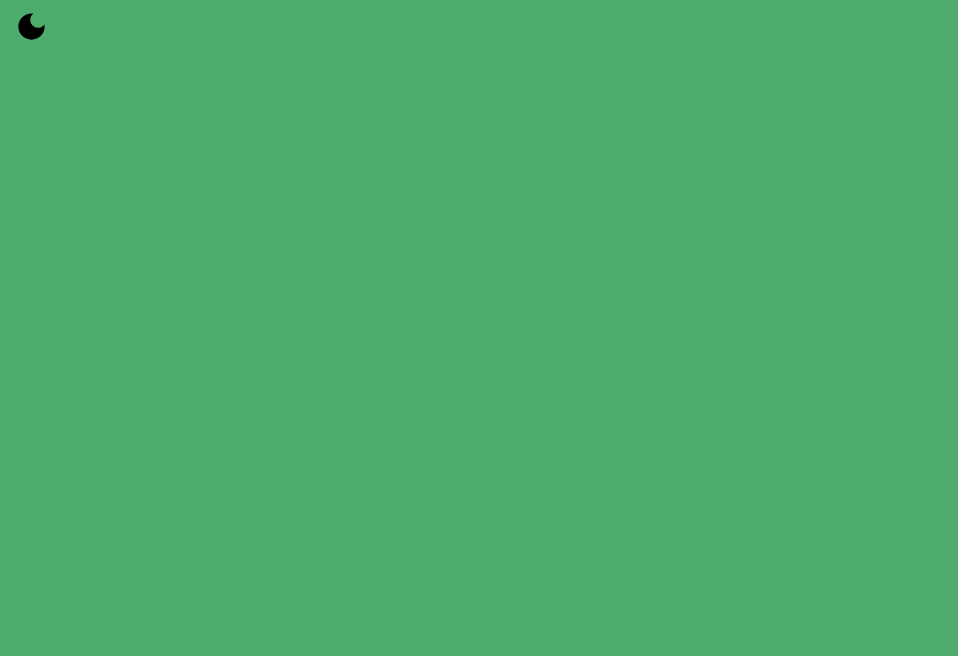
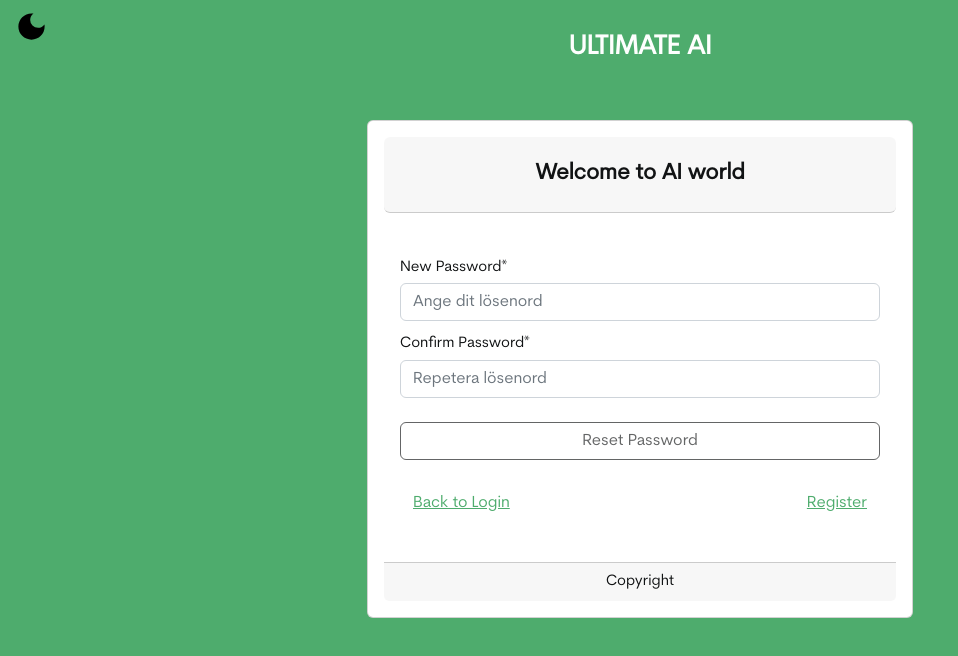
Before and after one commit to Marco30/Maverick, an Angular app in the folder CodeRed/: page /authView/reset/1 in a window 1280 px wide. Before the commit this address led to /. Shown: the top 656 px of the page, without its empty margins (0-958 px from the left). Built offline with nearby package versions, Linux system fonts and the light colour scheme.

Commit message:
Add validations

```diff
--- a/CodeRed/src/app/authentication-view/authentication-view.component.html
+++ b/CodeRed/src/app/authentication-view/authentication-view.component.html
@@ -38,7 +38,10 @@
               Register
             </button>
             <button
-              *ngIf="currentView !== VIEWS.resetPasswordRequest"
+              *ngIf="
+                currentView !== VIEWS.resetPasswordRequest &&
+                currentView !== VIEWS.resetPassword
+              "
               type="button"
               class="btn btn-link custom-link-color"
               (click)="setView(VIEWS.resetPasswordRequest)"
--- a/CodeRed/src/app/authentication-view/authentication-view.component.ts
+++ b/CodeRed/src/app/authentication-view/authentication-view.component.ts
@@ -18,8 +18,15 @@ export class AuthenticationViewComponent {
   currentView: ViewsType = this.VIEWS.login;
   constructor(private router: Router) {
     console.log('url: ', this.router.url);
+    if (this.router.url.includes('reset')) {
+      this.currentView = VIEWS.resetPassword;
+    }
   }
   setView(view: ViewsType) {
+    if (this.currentView === VIEWS.resetPassword) {
+      this.router.navigate(['authView']);
+      return;
+    }
     this.currentView = view;
   }
 }
--- a/CodeRed/src/app/authentication-view/register/register.component.html
+++ b/CodeRed/src/app/authentication-view/register/register.component.html
@@ -1,4 +1,4 @@
-<form (ngSubmit)="register()" #registerForm="ngForm">
+<form (ngSubmit)="register()" #registerform #registerForm="ngForm">
   <h3 class="h2-size text-center">Register</h3>
   <div class="form-group pb-2">
     <label for="socialSecurityNumber" class="py-1">Personnummer*</label>
@@ -17,7 +17,7 @@
   </div>
 
   <div class="form-group pb-2">
-    <label for="name" class="py-1">Name</label>
+    <label for="name" class="py-1">Full Name*</label>
     <input
       type="text"
       class="form-control"
@@ -25,7 +25,14 @@
       name="name"
       [(ngModel)]="registerData.fullName"
       required
+      #fullNameControl="ngModel"
     />
+    <p
+      class="text-danger help-block my-2"
+      *ngIf="fullNameControl.errors?.['required'] && fullNameControl.touched"
+    >
+      First name is required
+    </p>
   </div>
 
   <div class="form-group pb-2">
@@ -37,9 +44,77 @@
       name="email"
       [(ngModel)]="registerData.email"
       required
+      #emailControl="ngModel"
     />
+    <p
+      class="text-danger help-block my-2"
+      *ngIf="emailControl.errors?.['required'] && emailControl.touched"
+    >
+      Email is required
+    </p>
   </div>
 
+  <div class="form-group has-error pb-2">
+    <label for="city" class="py-1">City*</label>
+    <input
+      required
+      type="text"
+      class="form-control input-line"
+      id="city"
+      placeholder="Stad"
+      [(ngModel)]="registerData.address.city"
+      name="city"
+      #cityControl="ngModel"
+    />
+
+    <p
+      class="help-block text-danger my-2"
+      *ngIf="cityControl.errors?.['required'] && cityControl.touched"
+    >
+      City is required
+    </p>
+  </div>
+  <div class="form-group has-error pb-2">
+    <label for="street" class="py-1">Street*</label>
+    <input
+      required
+      type="text"
+      class="form-control input-line"
+      id="street"
+      placeholder="Gata"
+      [(ngModel)]="registerData.address.street"
+      name="street"
+      #streetControl="ngModel"
+    />
+
+    <p
+      class="help-block text-danger my-2"
+      *ngIf="streetControl.errors?.['required']&& streetControl.touched"
+    >
+      Street is required
+    </p>
+  </div>
+
+  <div class="form-group has-error pb-2">
+    <label for="zipCode" class="py-1">Zip Code*</label>
+    <input
+      required
+      type="text"
+      class="form-control input-line"
+      id="zipCode"
+      placeholder="ZipCode"
+      [(ngModel)]="registerData.address.zipCode"
+      name="zipCode"
+      #zipCodeControl="ngModel"
+    />
+
+    <p
+      class="help-block text-danger my-2"
+      *ngIf="zipCodeControl.errors?.['required'] && zipCodeControl.touched"
+    >
+      ZipCode is required
+    </p>
+  </div>
   <div class="form-group pb-2">
     <label for="password" class="py-1">Password</label>
     <input
@@ -55,15 +130,53 @@
   <div class="form-group pb-2">
     <label for="password_confirmation" class="py-1">Confirm Password</label>
     <input
+      required
       type="password"
-      class="form-control"
-      id="password_confirmation"
-      name="password_confirmation"
+      class="form-control input-line"
+      id="confirmPassword"
+      placeholder="Repetera lösenord"
       [(ngModel)]="passwordConfirmation"
-      required
+      name="confirmPassword"
+      #confirmPassword="ngModel"
+      (ngModelChange)="checkSame($event)"
     />
   </div>
-  <p>
+  <p
+    class="text-danger help-block my-2"
+    *ngIf="confirmPassword.errors?.['required'] && confirmPassword.touched"
+  >
+    Required field
+  </p>
+  <p class="text-danger help-block my-2" *ngIf="noMatchPasswords === true">
+    Passwords don't match
+  </p>
+  <div class="form-group pb-2">
+    <input
+      #AgreeMarketing
+      name="agreeMarketing"
+      type="checkbox"
+      class="p-1"
+      id="agreeMarketing"
+      (change)="onAgreeMarketingChanged(AgreeMarketing.checked)"
+      [checked]="registerData.agreeMarketing"
+    />
+    <label class="ms-2" for="agreeMarketing">Agree Marketing</label>
+  </div>
+  <div class="form-group pb-2">
+    <input
+      #SubscribeToEmailNotification
+      name="SubscribeToEmailNotification"
+      type="checkbox"
+      class="p-1"
+      id="SubscribeToEmailNotification"
+      (change)="onSubscribeToEmailChanged(SubscribeToEmailNotification.checked)"
+      [checked]="registerData.subscribeToEmailNotification"
+    />
+    <label class="ms-2" for="SubscribeToEmailNotification"
+      >Subscribe to email notification</label
+    >
+  </div>
+  <p class="my-2">
     By registering you agree to the Doot
     <span class="custom-link-color" role="button"> Terms of use </span>
   </p>
--- a/CodeRed/src/app/authentication-view/register/register.component.ts
+++ b/CodeRed/src/app/authentication-view/register/register.component.ts
@@ -1,4 +1,5 @@
-import { Component } from '@angular/core';
+import { Component, ViewChild } from '@angular/core';
+import { NgForm } from '@angular/forms';
 import { Router } from '@angular/router';
 import { Register } from 'src/app/model/register/register';
 import { AuthenticationService } from 'src/app/service/authentication/authentication.service';
@@ -9,6 +10,7 @@ import { AuthenticationService } from 'src/app/service/authentication/authentica
   styleUrls: ['./register.component.css'],
 })
 export class RegisterComponent {
+  @ViewChild('registerform', { static: false }) registerform!: NgForm;
   constructor(
     private authenticationService: AuthenticationService,
     private router: Router
@@ -18,8 +20,8 @@ export class RegisterComponent {
     fullName: '',
     firstName: '',
     lastName: '',
-    agreeMarketing: false,
-    subscribeToEmailNotification: false,
+    agreeMarketing: true,
+    subscribeToEmailNotification: true,
     email: '',
     password: '',
     gender: '',
@@ -33,10 +35,31 @@ export class RegisterComponent {
       country: '',
     },
   };
+  noMatchPasswords: boolean = false;
   errors: string[] = [];
   passwordConfirmation: string = '';
   cancelDataFetching: boolean = false;
   showSpinner: boolean = false;
+
+  checkSame(input: string) {
+    const secondPassword = input;
+    const firstPassword = this.registerData.password;
+    if (secondPassword !== firstPassword) {
+      // stuff for form control
+      console.log('passwords not match');
+
+      this.noMatchPasswords = true;
+      this.registerform.controls?.['confirmPassword'].markAsDirty();
+      this.registerform.form.controls?.['confirmPassword'].setErrors(null);
+    } else {
+      // form control with errors
+      this.noMatchPasswords = false;
+      this.registerform.form.controls?.['confirmPassword'].setErrors({
+        incorrect: true,
+      });
+      this.registerform.form.controls?.['confirmPassword'].markAsPristine();
+    }
+  }
 
   register() {
     console.log('Registering with data:', this.registerData);
@@ -108,4 +131,10 @@ export class RegisterComponent {
     this.cancelDataFetching = true;
     this.showSpinner = false;
   }
+  public onAgreeMarketingChanged(value: boolean) {
+    this.registerData.agreeMarketing = value;
+  }
+  public onSubscribeToEmailChanged(value: boolean) {
+    this.registerData.subscribeToEmailNotification = value;
+  }
 }
--- a/CodeRed/src/app/authentication-view/reset-password/reset-password.component.html
+++ b/CodeRed/src/app/authentication-view/reset-password/reset-password.component.html
@@ -1 +1,61 @@
-<p>reset-password works!</p>
+<div>
+  <form #resetForm (ngSubmit)="submitResetPassword()">
+    <div class="form-group has-error pb-2">
+      <label for="password" class="py-1">New Password*</label>
+      <input
+        required
+        type="password"
+        class="form-control input-line"
+        id="password"
+        placeholder="Ange dit lösenord"
+        [(ngModel)]="data.password"
+        name="password"
+        #password="ngModel"
+      />
+      <p
+        class="text-danger help-block my-2"
+        *ngIf="password.errors?.['required'] && password.touched"
+      >
+        This Field is required
+      </p>
+    </div>
+    <div class="form-group has-error pb-2">
+      <label for="confirmPassword" class="py-1">Confirm Password*</label>
+      <input
+        required
+        type="password"
+        class="form-control input-line"
+        id="confirmPassword"
+        placeholder="Repetera lösenord"
+        [(ngModel)]="data.confirmPassword"
+        name="confirmPassword"
+        #confirmPassword="ngModel"
+        (ngModelChange)="checkSame($event)"
+      />
+
+      <p
+        class="text-danger help-block my-2"
+        *ngIf="confirmPassword.errors?.['required'] && confirmPassword.touched"
+      >
+        This field is required
+      </p>
+
+      <p class="text-danger help-block my-2" *ngIf="noMatchPasswords === true">
+        Passwords don't match
+      </p>
+    </div>
+    <p class="text-info" *ngIf="info">{{ info }}</p>
+    <p class="text-info" *ngIf="error">{{ error }}</p>
+    <button
+      type="submit"
+      class="btn custom-btn w-100 mt-3"
+      [disabled]="
+        confirmPassword.errors?.['required'] ||
+        !confirmPassword.dirty ||
+        noMatchPasswords
+      "
+    >
+      Reset Password
+    </button>
+  </form>
+</div>
--- a/CodeRed/src/app/authentication-view/reset-password/reset-password.component.ts
+++ b/CodeRed/src/app/authentication-view/reset-password/reset-password.component.ts
@@ -1,5 +1,6 @@
-import { Component } from '@angular/core';
-import { Router } from '@angular/router';
+import { Component, ViewChild } from '@angular/core';
+import { NgForm } from '@angular/forms';
+import { ActivatedRoute, Router } from '@angular/router';
 import { AuthenticationService } from 'src/app/service/authentication/authentication.service';
 
 @Component({
@@ -8,8 +9,69 @@ import { AuthenticationService } from 'src/app/service/authentication/authentica
   styleUrls: ['./reset-password.component.css'],
 })
 export class ResetPasswordComponent {
+  @ViewChild('resetForm', { static: false }) resetForm!: NgForm;
+
+  data: { password: string; confirmPassword: string } = {
+    password: '',
+    confirmPassword: '',
+  };
+  noMatchPasswords: boolean = false;
+  info: string = '';
+  error: string = '';
   constructor(
+    private router: Router,
     private authenticationService: AuthenticationService,
-    private router: Router
+    private route: ActivatedRoute
   ) {}
+
+  ngOnInit(): void {}
+  toLogin() {
+    this.router.navigate(['auth']);
+  }
+  checkSame(input: string) {
+    this.info = '';
+    const secondPassword = input;
+    const firstPassword = this.data.password;
+    if (secondPassword !== firstPassword) {
+      // stuff for form control
+      this.noMatchPasswords = true;
+      this.resetForm.controls?.['confirmPassword'].markAsDirty();
+      this.resetForm.form.controls?.['confirmPassword'].setErrors(null);
+    } else {
+      // form control with errors
+      this.noMatchPasswords = false;
+      this.resetForm.form.controls?.['confirmPassword'].setErrors({
+        incorrect: true,
+      });
+      this.resetForm.form.controls?.['confirmPassword'].markAsPristine();
+    }
+  }
+
+  // Send the new password
+  submitResetPassword() {
+    if (
+      this.noMatchPasswords ||
+      !this.data.confirmPassword ||
+      !this.data.password
+    ) {
+      return;
+    }
+    const token = this.route.snapshot.params['token'];
+    console.log('resetting password: ', this);
+    console.log('params: ', token);
+    this.authenticationService
+      .sendResetPassword(token, this.data.password)
+      .subscribe({
+        next: (res) => {
+          console.log('success resetting password:', res);
+          this.info = 'Success resettign password';
+          this.router.navigate(['auth']);
+        },
+        error: (err) => {
+          console.log('error resetting password: ', err);
+          this.error = 'Sorry, Something went wrong!';
+        },
+      });
+    // this.router.navigate([PATHES.login]);
+  }
 }
```
Also changed, not shown: CodeRed/src/app/app-routing.module.ts (+7 -0 lines).
